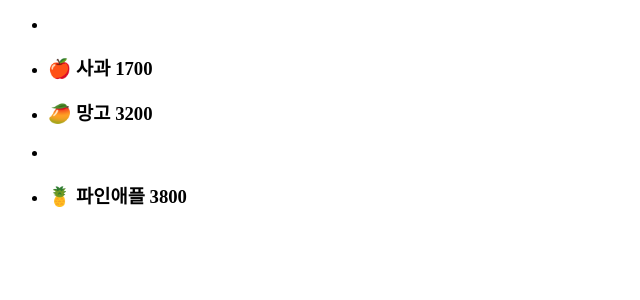
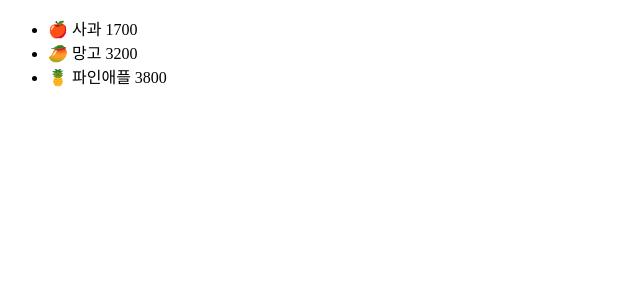
Before and after one commit to osparking/reactpro, a React (Vite) app: page / in a window 1280 px wide. Shown: the top 300 px of the page, without its empty margins (0-640 px from the left). Built offline with nearby package versions, Linux system fonts and the light colour scheme.

Commit message:
move li tag one step inner

```diff
--- a/src/components/Fruit.jsx
+++ b/src/components/Fruit.jsx
@@ -1,14 +1,13 @@
 export default function ({ name, price, emoji }) {
   return (
-    <li>
+    <div>
       {price > 1000 ? (
-        <h3>
-          {" "}
-          {emoji} {name} {price}{" "}
-        </h3>
+        <li>
+          {emoji} {name} {price}
+        </li>
       ) : (
         ""
       )}
-    </li>
+    </div>
   );
 }
```
